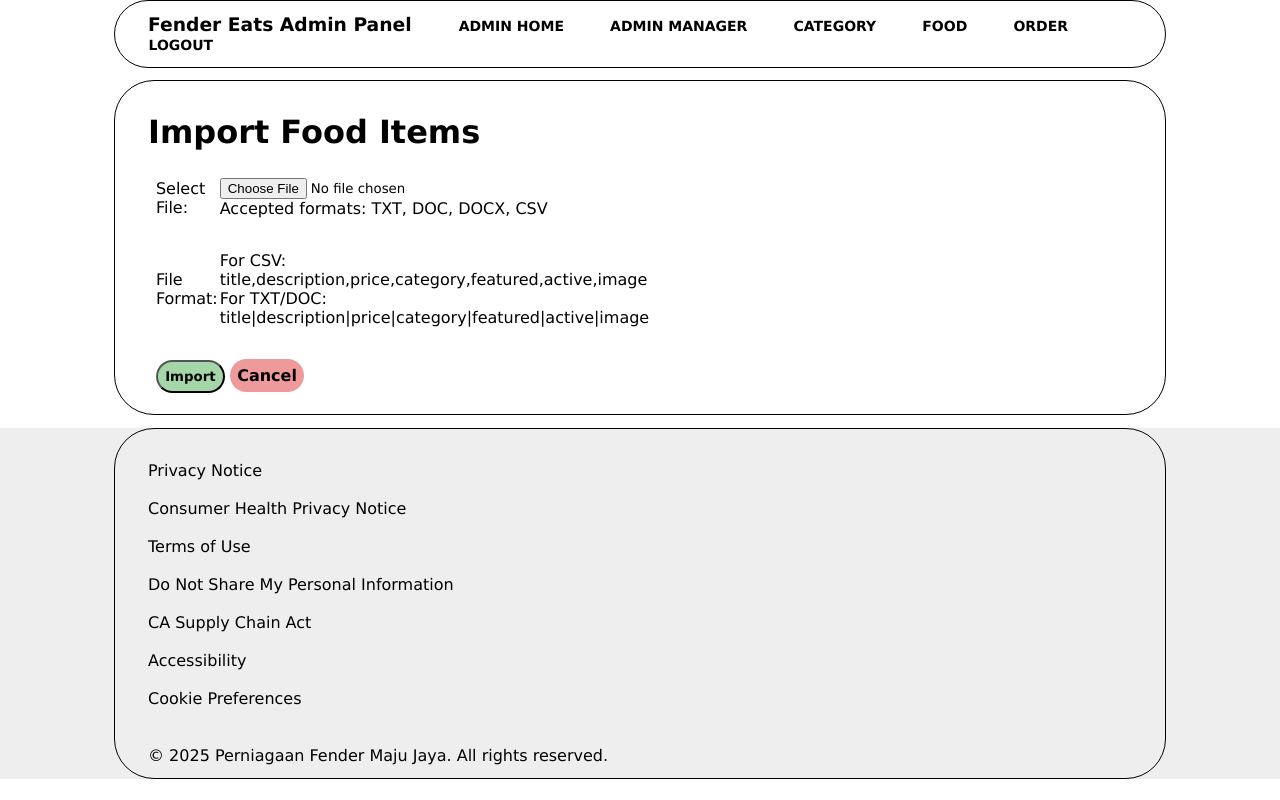
After one commit to fender355/fender_eats, a PHP site: page /fender_eats/admin/import-food.php in a window 1280 px wide. The commit adds this page. Run offline with PHP 8.4, Linux system fonts and the light colour scheme; the visitor is signed in with stand-in values (Sample User, id 1); a stand-in replaces the project's code that opens the database connection.

Commit message:
import food function added

```diff
--- /dev/null
+++ b/admin/import-food.php
@@ -0,0 +1,242 @@
+<?php
+include('../config/constants.php');
+include('partials/menu.php');
+
+// Process file upload
+if ($_SERVER['REQUEST_METHOD'] === 'POST' && isset($_POST['submit'])) {
+    $errors = [];
+
+    // Check if file was uploaded
+    if (!isset($_FILES['import_file']) || $_FILES['import_file']['error'] !== UPLOAD_ERR_OK) {
+        $errors[] = 'Please select a file to upload.';
+    } else {
+        $file = $_FILES['import_file'];
+        $file_ext = strtolower(pathinfo($file['name'], PATHINFO_EXTENSION));
+
+        // Only allow certain file types
+        if (!in_array($file_ext, ['txt', 'doc', 'docx', 'csv'])) {
+            $errors[] = 'Only TXT, DOC, DOCX, and CSV files are allowed.';
+        } else {
+            // Process the file based on type
+            $content = '';
+
+            if ($file_ext === 'txt' || $file_ext === 'csv') {
+                $content = file_get_contents($file['tmp_name']);
+            } elseif ($file_ext === 'doc' || $file_ext === 'docx') {
+                // For DOC/DOCX files, we'll need a library to read them
+                // You'll need to install phpword (composer require phpoffice/phpword)
+                try {
+                    $phpWord = \PhpOffice\PhpWord\IOFactory::load($file['tmp_name']);
+                    $content = '';
+                    foreach ($phpWord->getSections() as $section) {
+                        foreach ($section->getElements() as $element) {
+                            if ($element instanceof \PhpOffice\PhpWord\Element\TextRun) {
+                                foreach ($element->getElements() as $text) {
+                                    if ($text instanceof \PhpOffice\PhpWord\Element\Text) {
+                                        $content .= $text->getText();
+                                    }
+                                }
+                            } elseif ($element instanceof \PhpOffice\PhpWord\Element\Text) {
+                                $content .= $element->getText();
+                            }
+                        }
+                    }
+                } catch (Exception $e) {
+                    $errors[] = 'Error reading Word document: ' . $e->getMessage();
+                }
+            }
+
+            if (!empty($content)) {
+                // Parse the content into food items
+                $imported_foods = parseFoodContent($content, $file_ext);
+
+                // Validate and save each food item
+                $success_count = 0;
+                $error_count = 0;
+                $error_messages = [];
+
+                foreach ($imported_foods as $food) {
+                    $validation_errors = validateFoodItem($food);
+
+                    if (empty($validation_errors)) {
+                        // Save to database
+                        $save_result = saveFoodItem($food, $conn);
+
+                        if ($save_result) {
+                            $success_count++;
+                        } else {
+                            $error_count++;
+                            $error_messages[] = "Failed to save: {$food['title']} - " . mysqli_error($conn);
+                        }
+                    } else {
+                        $error_count++;
+                        }
+                }
+
+                $_SESSION['import_result'] = [
+                    'success' => $success_count,
+                    'errors' => $error_count,
+                    'messages' => $error_messages
+                ];
+
+                header("Location: " . SITEURL . 'admin/food-manage.php');
+                exit();
+            }
+        }
+    }
+}
+
+function parseFoodContent($content, $file_type) {
+    $foods = [];
+
+    if ($file_type === 'csv') {
+        // Parse CSV format
+        $lines = explode("\n", $content);
+        $headers = str_getcsv(array_shift($lines));
+
+        foreach ($lines as $line) {
+            if (!empty(trim($line))) {
+                $values = str_getcsv($line);
+                $food = array_combine($headers, $values);
+                $foods[] = [
+                    'title' => $food['title'] ?? '',
+                    'description' => $food['description'] ?? '',
+                    'price' => $food['price'] ?? 0,
+                    'category' => $food['category'] ?? 1,
+                    'featured' => $food['featured'] ?? 'No',
+                    'active' => $food['active'] ?? 'Yes',
+                    'image' => $food['image'] ?? ''
+                ];
+            }
+        }
+    } else {
+        // Parse text-based formats (TXT, DOC, DOCX)
+        // Assuming format: Title|Description|Price|Category|Featured|Active|Image
+        $lines = explode("\n", $content);
+
+        foreach ($lines as $line) {
+            if (!empty(trim($line))) {
+                $parts = explode('|', $line);
+                if (count($parts) >= 6) {
+                    $foods[] = [
+                        'title' => $parts[0] ?? '',
+                        'description' => $parts[1] ?? '',
+                        'price' => $parts[2] ?? 0,
+                        'category' => $parts[3] ?? 1,
+                        'featured' => $parts[4] ?? 'No',
+                        'active' => $parts[5] ?? 'Yes',
+                        'image' => $parts[6] ?? ''
+                    ];
+                }
+            }
+        }
+    }
+
+    return $foods;
+}
+
+function validateFoodItem($food) {
+    $errors = [];
+
+    if (empty($food['title'])) {
+        $errors[] = 'Title is required';
+    }
+
+    if (empty($food['description'])) {
+        $errors[] = 'Description is required';
+    }
+
+    if (!is_numeric($food['price']) || $food['price'] <= 0) {
+        $errors[] = 'Price must be a positive number';
+    }
+
+    if (!is_numeric($food['category'])) {
+        $errors[] = 'Invalid category';
+    }
+
+    if (!in_array($food['featured'], ['Yes', 'No'])) {
+        $errors[] = 'Featured must be Yes or No';
+    }
+
+    if (!in_array($food['active'], ['Yes', 'No'])) {
+        $errors[] = 'Active must be Yes or No';
+    }
+
+    return $errors;
+}
+
+function saveFoodItem($food, $conn) {
+    $title = mysqli_real_escape_string($conn, $food['title']);
+    $description = mysqli_real_escape_string($conn, $food['description']);
+    $price = mysqli_real_escape_string($conn, $food['price']);
+    $category_id = mysqli_real_escape_string($conn, $food['category']);
+    $featured = mysqli_real_escape_string($conn, $food['featured']);
+    $active = mysqli_real_escape_string($conn, $food['active']);
+
+    // Handle image - you might want to implement file upload here
+    $image_name = '';
+    if (!empty($food['image'])) {
+        $image_name = 'Food_Image_' . uniqid() . '.jpg'; // Adjust as needed
+        // You would need to implement the actual image handling
+    }
+
+    $sql = "INSERT INTO `food_food` SET
+        title = '$title',
+        description = '$description',
+        price = '$price',
+        image_name = '$image_name',
+        category_id = '$category_id',
+        featured = '$featured',
+        active = '$active'
+    ";
+
+    return mysqli_query($conn, $sql);
+}
+?>
+
+<div class="main-content">
+    <div class="wrapper">
+        <br>
+        <h1 class="text-margin">Import Food Items</h1>
+        <br>
+
+        <?php if (!empty($errors)): ?>
+            <div class="error">
+                <ul>
+                    <?php foreach ($errors as $error): ?>
+                        <li><?= htmlspecialchars($error) ?></li>
+                    <?php endforeach; ?>
+                </ul>
+            </div>
+        <?php endif; ?>
+
+        <form method="POST" enctype="multipart/form-data">
+            <table class="tbl-30">
+                <tr>
+                    <td>Select File:</td>
+                    <td>
+                        <input type="file" name="import_file" accept=".txt,.doc,.docx,.csv" required>
+                        <p class="help-text">Accepted formats: TXT, DOC, DOCX, CSV</p>
+                    </td>
+                </tr>
+                <tr>
+                    <td>File Format:</td>
+                    <td>
+                        <br>
+                        <p>For CSV: title,description,price,category,featured,active,image</p>
+                        <p>For TXT/DOC: title|description|price|category|featured|active|image</p>
+                        <br>
+                    </td>
+                </tr>
+                <tr>
+                    <td colspan="2">
+                        <input type="submit" name="submit" value="Import" class="btn-secondary">
+                        <a href="<?= SITEURL ?>admin/food-manage.php" class="btn-danger">Cancel</a>
+                    </td>
+                </tr>
+            </table>
+        </form>
+    </div>
+</div>
+
+<?php include('partials/footer.php'); ?>
```
Also changed, not shown: admin/food-manage.php (+17 -0 lines), images/category/Category_Image_67ed3be1919a0.jpg (deleted), images/category/Category_Image_68345cae25803.jpg (added), images/category/Category_Image_68345fdc05976.jpeg (added), images/food/Food_Image_67e1661d4adc2.png (deleted), images/food/Food_Image_68338ff93fe1a.jpeg (added), images/food/Food_Image_6833904444b19.jpg (added), images/food/Food_Image_683390da3db64.jpeg (added), images/food/Food_Image_68345e9f18ff9.jpeg (added).
